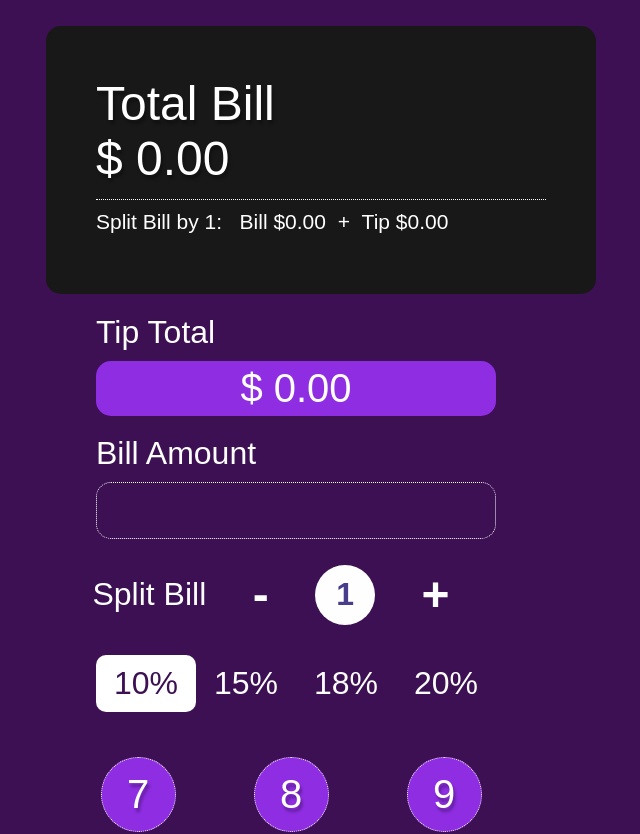
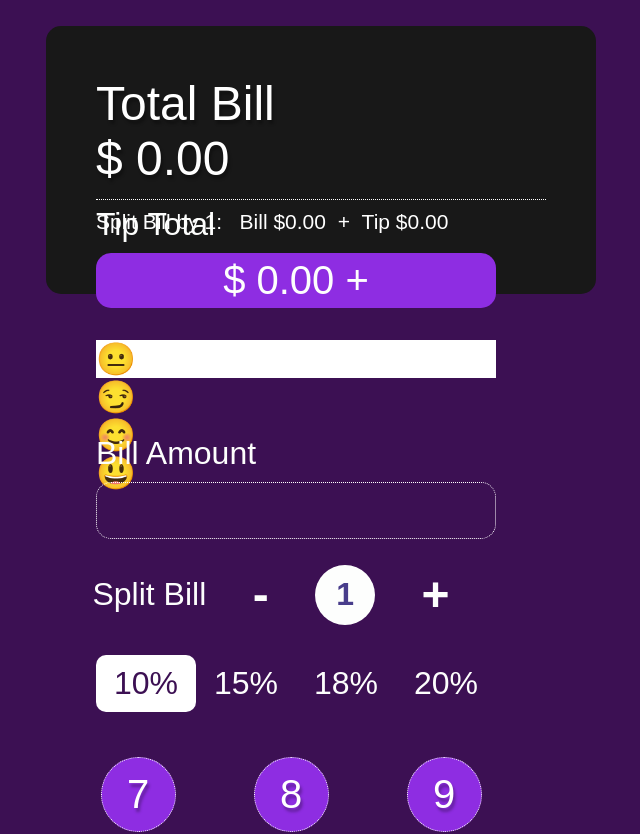
Before and after one commit to jamesdesigns/react-calculator, a React (Create React App) app: page / in a window 1280 px wide. Shown: the top 834 px of the page, without its empty margins (369-1009 px from the left). Built offline with nearby package versions, Linux system fonts and the light colour scheme.

Commit message:
Work on outputting the emoji rating when user clicks the percentage amount

```diff
--- a/src/Calculator.js
+++ b/src/Calculator.js
@@ -16,7 +16,7 @@ class Calculator extends Component {
 			billTotal: '',
 			numberOfPeople: 1,
 			percentages: tipPercentages,
-            tipPercent: tipPercentages[0],
+            // tipPercent: tipPercentages[0],
             ratings: emoji,
 			tipTotal: 0,
 			costPP: 0
@@ -95,28 +95,27 @@ class Calculator extends Component {
         let newRating = this.state.ratings[i];
         console.log(newState);
         console.log(newRating);
-
 		this.setState({
             tipPercent: newState,
             selectEmoji: newRating
 		}, function() {
 			this.calculateCosts();
 		}
-		);
+        );
 	}
 
 	calculateCosts() {
 		let newBillTotal = parseFloat(this.state.billTotal);
 		if(!Number.isNaN(newBillTotal)) {
-			let newTipTotal, newCostPP, newEmoji; // newEmoji
+			let newTipTotal, newCostPP, newRating; // newRatings
             newTipTotal = parseFloat(newBillTotal * this.state.tipPercent);
-            newEmoji = this.state.selectEmoji; // newEmoji
+            newRating = this.state.selectEmoji; // newRatings
 			newCostPP = newBillTotal + newTipTotal;
 			newCostPP = newCostPP / this.state.numberOfPeople;
 	    this.setState({
 			tipTotal: newTipTotal,
             costPP: newCostPP,
-            emoji: newEmoji
+            ratings: newRating
 		});
 		}
 	}
@@ -129,10 +128,11 @@ class Calculator extends Component {
 					billTotal={this.state.billTotal}
 					tipTotal={this.state.tipTotal}
                     partyCount={this.state.numberOfPeople}
-                    emoji={this.state.emoji} />
+                    ratings={this.state.ratings} />
 					<Inputs
 					billTotal={this.state.billTotal}
                     tipTotal={this.state.tipTotal}
+                    ratings={this.state}
 					getPartyCount={this.updatePartyCount}
 					partyCount={this.state.numberOfPeople}
 					getTipPercentage={this.getTipPercentage}
--- a/src/Inputs.js
+++ b/src/Inputs.js
@@ -2,6 +2,7 @@ import React from 'react';
 import { Component } from 'react';
 
 const tipPercentages = ['10%', '15%', '18%' , '20%'];
+const ratingsEmoji = ['😐','😏','😊','😃'];
 
 class Inputs extends Component {
 	constructor(props) {
@@ -30,7 +31,17 @@ class Inputs extends Component {
 			<div className="inputs flex-col">
                     <div style={{ paddingLeft: '50px'}} className="tip-total flex-col">
                         <span>Tip Total </span>
-                        <span className="align-center">$ {this.props.tipTotal.toFixed(2)}</span>
+                        <span className="align-center">$ {this.props.tipTotal.toFixed(2)} + {this.props.ratingsEmoji}</span>
+                        <ul>
+                        {
+							ratingsEmoji.map((el, i) => (
+								<li className={this.handleStyleChange(i)} key={el} onClick={() => this.handleTipSelect(i)}>
+									{el}
+								</li>
+							))
+						}
+                            <li></li>
+                        </ul>
                     </div>
                     <div style={{ paddingLeft: '50px'}} className="bill-total flex-col">
                         <span>Bill Amount</span>
```
